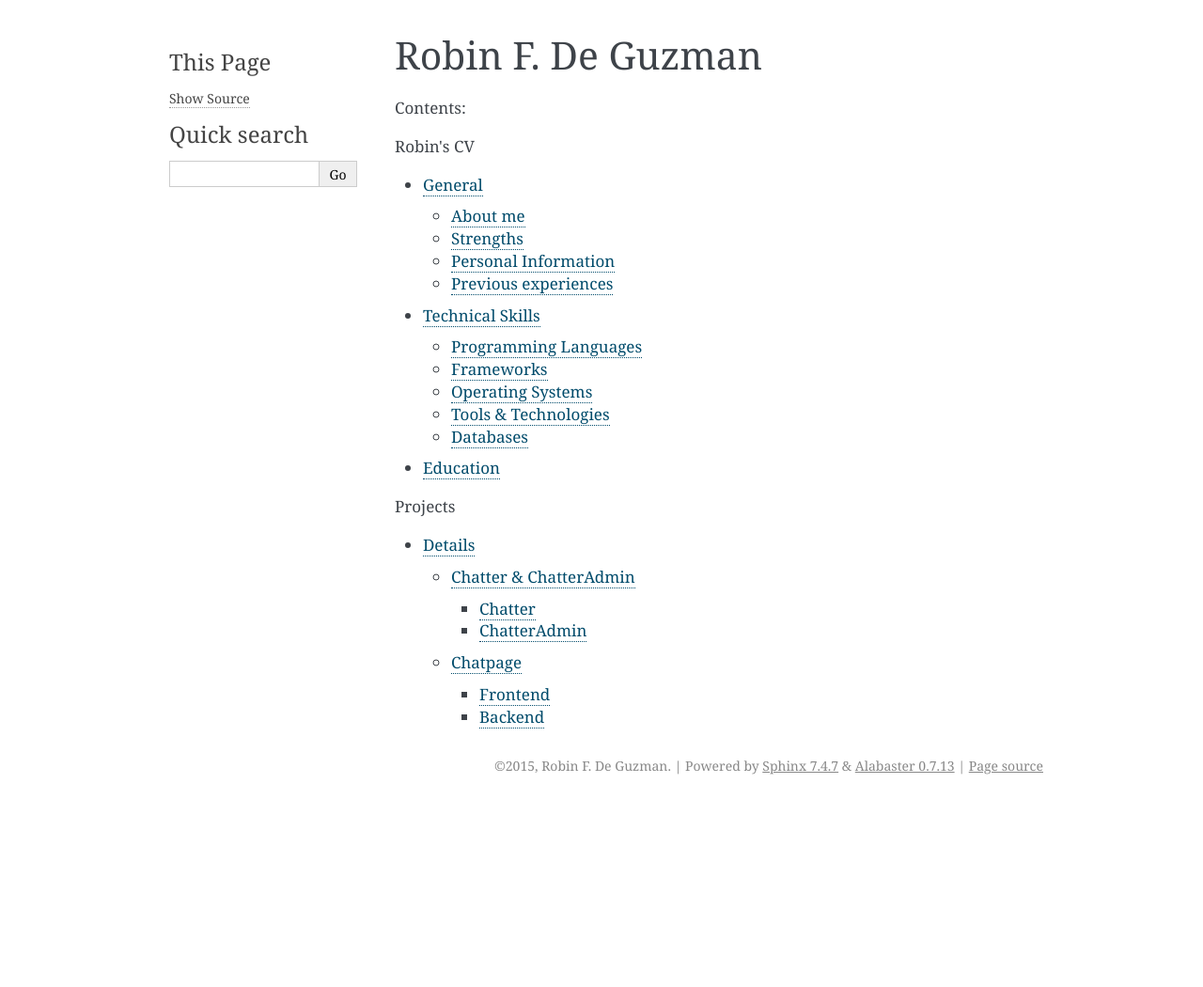
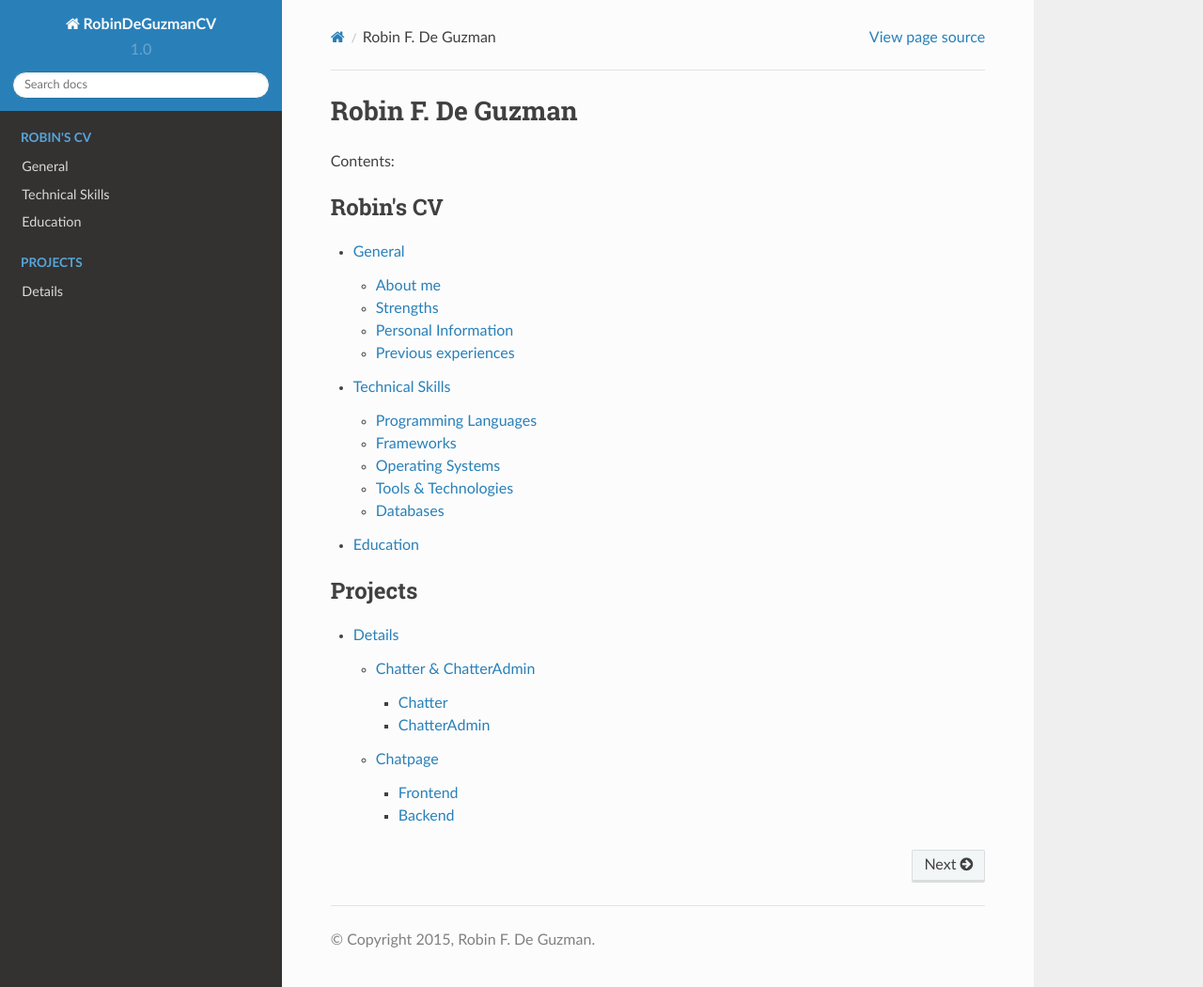
Before and after one commit to rfdeguzman21/rfdeguzman.github.io, a Sphinx documentation site: the page built from docs/index.rst, in a window 1280 px wide and 1050 px high. Shown: the whole window at 94% size. Built offline with Sphinx 7.4.7 and the Read the Docs theme 2.0.0, drawn with Linux system fonts in a browser that asks for light colours.

Commit message:
add Makefile, id.jpg update conf.py

```diff
--- a/docs/conf.py
+++ b/docs/conf.py
@@ -1,4 +1,47 @@
-# General information about the project.
+import sys
+import os
+import shlex
+
+on_rtd = os.environ.get('READTHEDOCS', None) == 'True'
+if not on_rtd:  # only import and set the theme if we're building docs locally
+    import sphinx_rtd_theme
+    html_theme = 'sphinx_rtd_theme'
+    html_theme_path = [sphinx_rtd_theme.get_html_theme_path()]
+
+# -- General configuration ------------------------------------------------
+templates_path = ['_templates']
+source_suffix = '.rst'
+master_doc = 'index'
 project = u'RobinDeGuzmanCV'
 copyright = u'2015, Robin F. De Guzman'
 author = u'Robin'
+version = '1.0'
+release = '1.0'
+language = None
+exclude_patterns = ['_build']
+pygments_style = 'sphinx'
+todo_include_todos = False
+html_theme = 'sphinx_rtd_theme'
+html_static_path = ['_static']
+html_show_sphinx = False
+html_show_copyright = True
+html_search_language = 'en'
+htmlhelp_basename = 'RobinDeGuzmanHelp'
+
+latex_elements = {
+    # The paper size ('letterpaper' or 'a4paper').
+    #'papersize': 'letterpaper',
+
+    # The font size ('10pt', '11pt' or '12pt').
+    #'pointsize': '10pt',
+
+    # Additional stuff for the LaTeX preamble.
+    #'preamble': '',
+
+    # Latex figure (float) alignment
+    #'figure_align': 'htbp',
+}
+
+# The name of an image file (relative to this directory) to place at the top of
+# the title page.
+latex_logo = '../_static/id.jpg'
```
Also changed, not shown: docs/_static/id.jpg (added), 2 other files.
